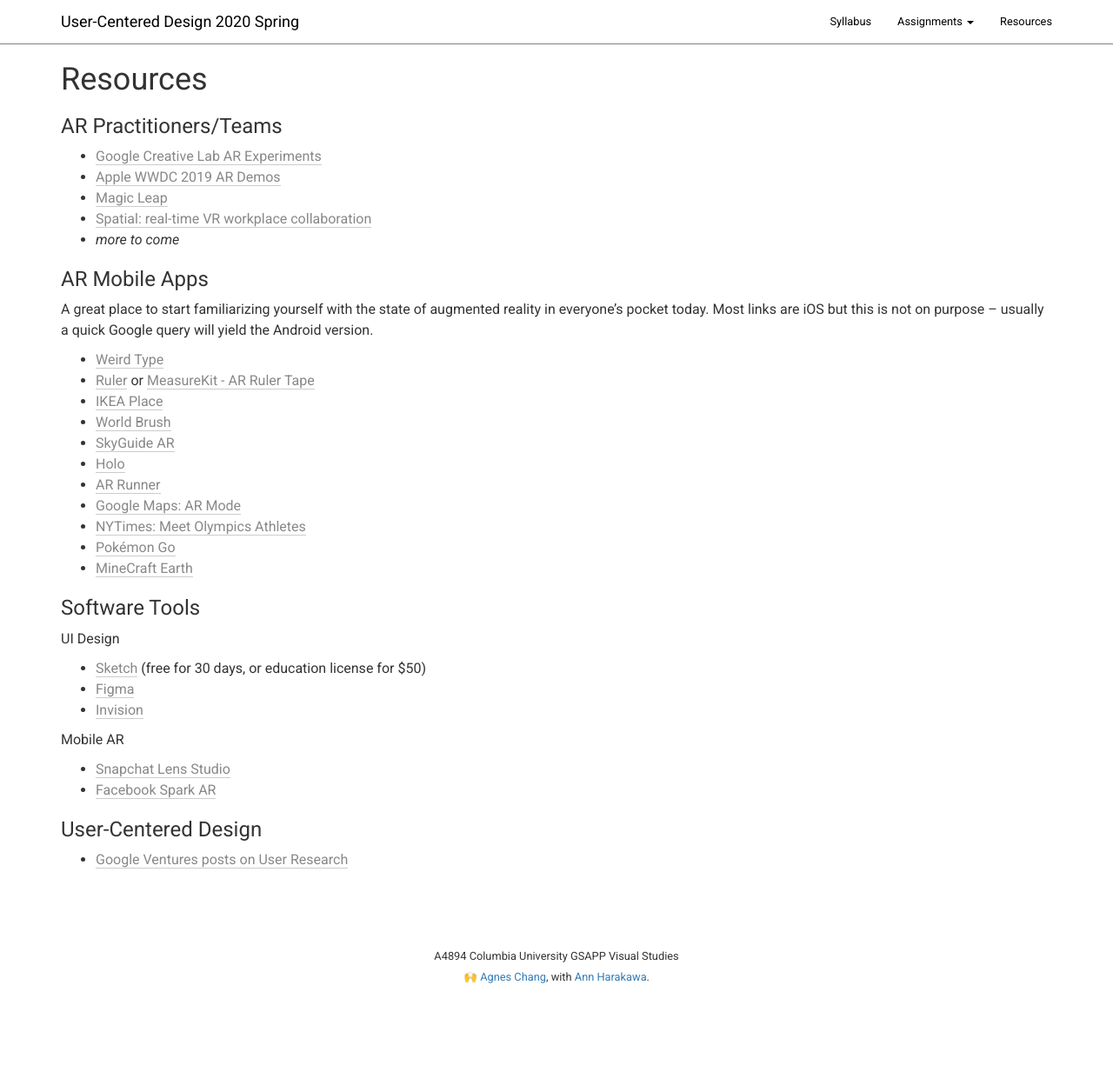
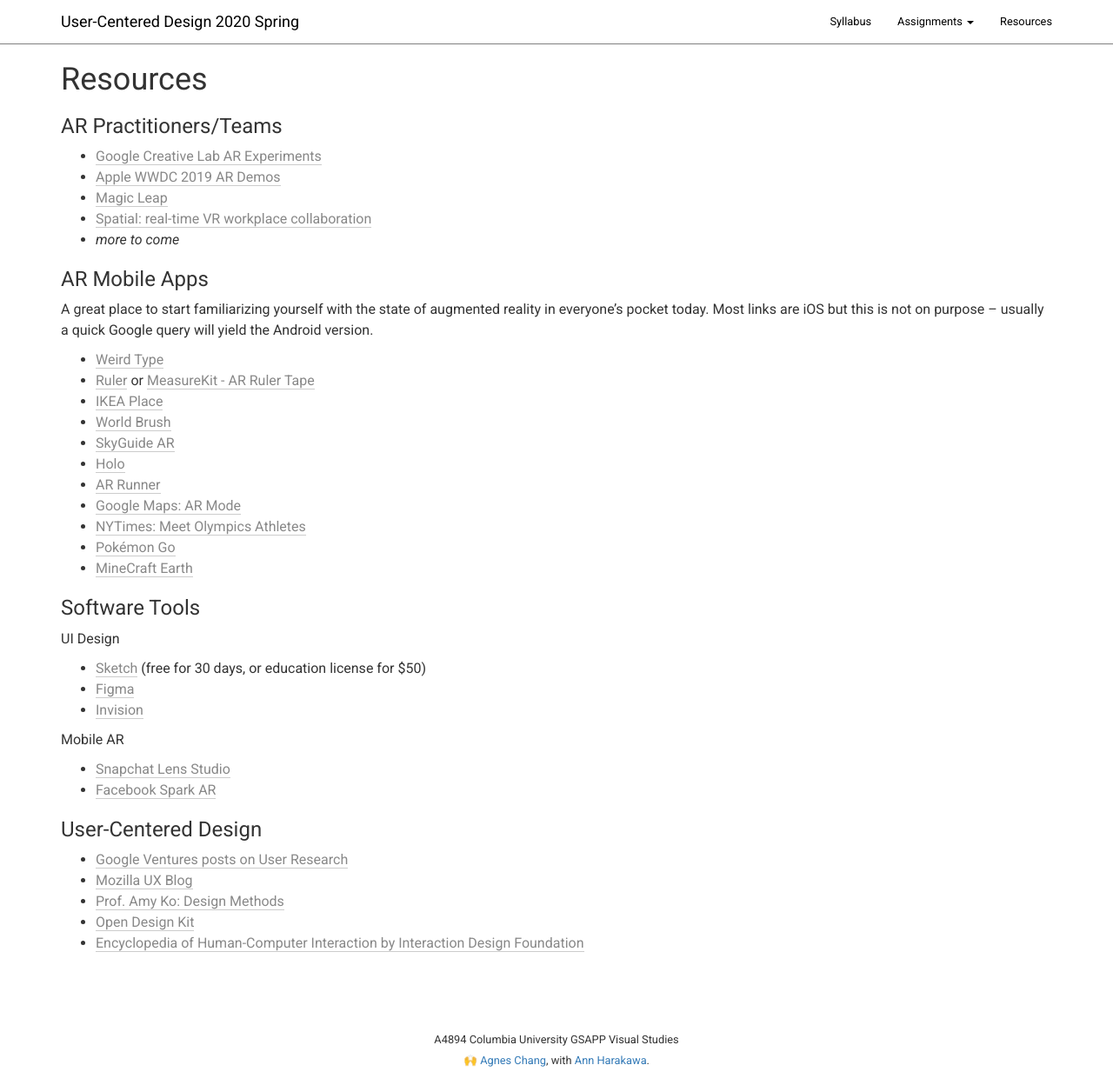
Before and after one commit to columbiaspatialinfo/columbiaspatialinfo.github.io, a Jekyll site: the page built from resources.md, in a window 1280 px wide and 1248 px high. Shown: the whole window at 87% size. Built offline with Jekyll 4.4.1, drawn with Linux system fonts in a browser that asks for light colours.

Commit message:
Update resources.md

```diff
--- a/resources.md
+++ b/resources.md
@@ -13,3 +13,7 @@ title: Resources
 
 ### User-Centered Design
 - [Google Ventures posts on User Research](https://library.gv.com/tagged/user-research)
+- [Mozilla UX Blog](https://blog.mozilla.org/ux/)
+- [Prof. Amy Ko: Design Methods](https://faculty.washington.edu/ajko/books/design-methods/index.html)
+- [Open Design Kit](http://opendesignkit.org/)
+- [Encyclopedia of Human-Computer Interaction by Interaction Design Foundation](https://www.interaction-design.org/literature/book/the-encyclopedia-of-human-computer-interaction-2nd-ed)
```
